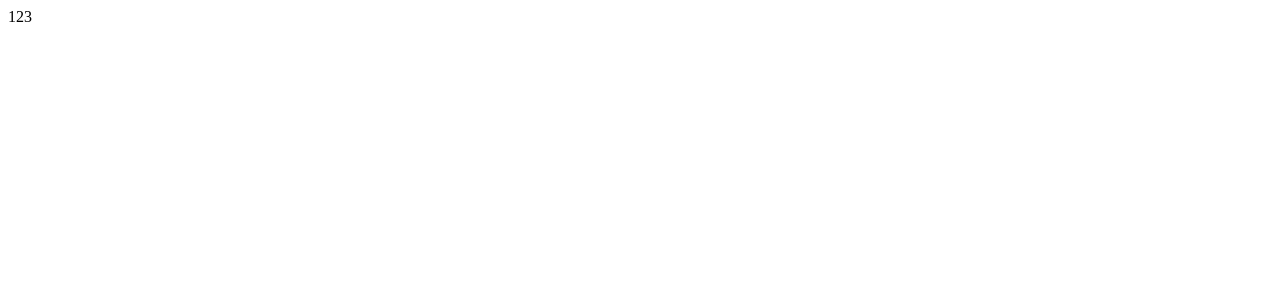
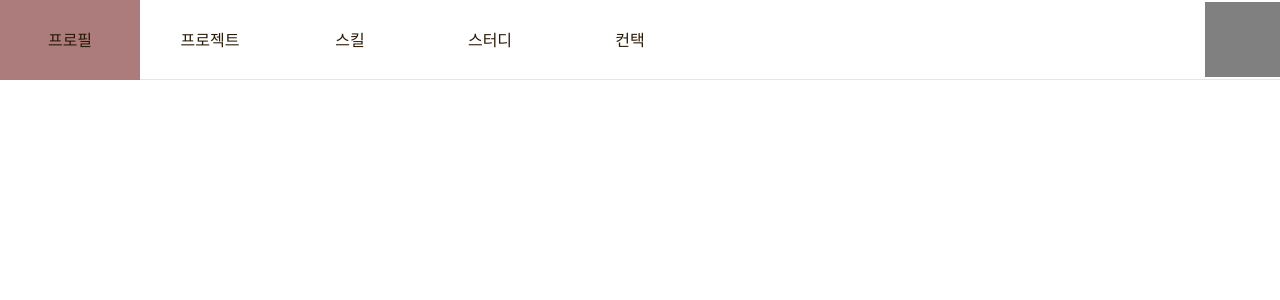
Before and after one commit to 2doh/portfolio, a Vue app: page / in a window 1280 px wide. Shown: the top 300 px of the page. Built offline with nearby package versions, Linux system fonts and the light colour scheme.

Commit message:
docs : 헤더 vuex 적용, css 일부 적용

```diff
--- a/src/App.vue
+++ b/src/App.vue
@@ -1,14 +1,18 @@
 <template>
-  <div>123</div>
+  <BaseHeader></BaseHeader>
+  <div>{{ getTitle }}</div>
 </template>
 
 <script>
+import { mapGetters } from "vuex";
+import BaseHeader from "./components/layout/BaseHeader.vue";
+
 export default {
   name: "App",
-  components: {},
-  methods: {},
-  data() {
-    return {};
+  components: { BaseHeader },
+  computed: {
+    // state 읽기
+    ...mapGetters(["getTitle"]),
   },
 };
 </script>
--- /dev/null
+++ b/src/assets/global.css
@@ -0,0 +1,50 @@
+@charset "utf-8";
+@import url("https://fonts.googleapis.com/css2?family=Noto+Sans+KR:wght@100..900&display=swap");
+* {
+  margin: 0px;
+  padding: 0px;
+  outline-style: none;
+  box-sizing: border-box;
+}
+a {
+  color: #000000;
+  text-decoration: none;
+}
+
+button {
+  font-family: "Inter", "Noto Sans KR", sans-serif;
+  font-weight: 300;
+  font-style: normal;
+  font-optical-sizing: auto;
+
+  background: inherit;
+  border: none;
+  box-shadow: none;
+  border-radius: 0;
+  padding: 0;
+  overflow: visible;
+  cursor: pointer;
+}
+
+html {
+  overflow-x: hidden;
+}
+
+body,
+* {
+  font-family: "Inter", "Noto Sans KR", sans-serif;
+  font-weight: 300;
+  font-style: normal;
+  font-optical-sizing: auto;
+  color: #2a1b07;
+}
+
+.br10 {
+  border-radius: 10px;
+}
+.br5 {
+  border-radius: 5px;
+}
+.br20 {
+  border-radius: 20px;
+}
--- /dev/null
+++ b/src/assets/reset.css
@@ -0,0 +1,124 @@
+html,
+body,
+div,
+span,
+applet,
+object,
+iframe,
+h1,
+h2,
+h3,
+h4,
+h5,
+h6,
+p,
+blockquote,
+pre,
+a,
+abbr,
+acronym,
+address,
+big,
+cite,
+code,
+del,
+dfn,
+em,
+img,
+ins,
+kbd,
+q,
+s,
+samp,
+small,
+strike,
+strong,
+sub,
+sup,
+tt,
+var,
+b,
+u,
+i,
+center,
+dl,
+dt,
+dd,
+ol,
+ul,
+li,
+fieldset,
+form,
+label,
+legend,
+table,
+caption,
+tbody,
+tfoot,
+thead,
+tr,
+th,
+td,
+article,
+aside,
+canvas,
+details,
+embed,
+figure,
+figcaption,
+footer,
+header,
+hgroup,
+menu,
+nav,
+output,
+ruby,
+section,
+summary,
+time,
+mark,
+audio,
+video {
+  margin: 0;
+  padding: 0;
+  border: 0;
+  font-size: 100%;
+  /* font: inherit; */
+  vertical-align: baseline;
+}
+/* HTML5 display-role reset for older browsers */
+article,
+aside,
+details,
+figcaption,
+figure,
+footer,
+header,
+hgroup,
+menu,
+nav,
+section {
+  display: block;
+}
+body {
+  line-height: 1;
+}
+ol,
+ul {
+  list-style: none;
+}
+blockquote,
+q {
+  quotes: none;
+}
+blockquote:before,
+blockquote:after,
+q:before,
+q:after {
+  content: "";
+  content: none;
+}
+table {
+  border-collapse: collapse;
+  border-spacing: 0;
+}
--- /dev/null
+++ b/src/assets/styles/_mixin.scss
@@ -0,0 +1,11 @@
+@import "../styles/variables";
+
+@mixin flex-center() {
+  display: flex;
+  align-items: center;
+  justify-content: center;
+}
+
+@mixin box-stroke() {
+  border: 2px solid $stroke-color;
+}
--- /dev/null
+++ b/src/assets/styles/_variables.scss
@@ -0,0 +1,3 @@
+$primary-color: #ac7b7b;
+$stroke-color: #e6e5e6;
+$font-color: #2a1b07;
--- /dev/null
+++ b/src/components/layout/BaseHeader.vue
@@ -0,0 +1,79 @@
+<template>
+  <div class="header-wrap">
+    <div class="header-title-wrap">
+      <ul class="list-wrap">
+        <li
+          class="header-title"
+          v-for="(item, index) in title"
+          v-on:click="handleTitleClick(index, item)"
+          :key="index"
+          :class="{ active: activeIndex === index }"
+        >
+          {{ item }}
+        </li>
+      </ul>
+    </div>
+    <div>
+      <div class="user-icon"></div>
+    </div>
+  </div>
+</template>
+
+<script>
+import { mapMutations } from "vuex";
+
+export default {
+  name: "BaseHeader",
+  methods: {
+    ...mapMutations(["setTitle"]),
+    handleTitleClick(index, item) {
+      this.activeIndex = index;
+      this.setTitle(item);
+      console.log(item);
+    },
+  },
+  data() {
+    return {
+      title: ["프로필", "프로젝트", "스킬", "스터디", "컨택"],
+      activeIndex: 0,
+    };
+  },
+};
+</script>
+
+<style lang="scss" scoped>
+@import "/src/assets/styles/mixin";
+
+.header-wrap {
+  width: 100%;
+  height: 80px;
+  @include flex-center();
+  border-bottom: 1px solid $stroke-color;
+  z-index: 999999;
+}
+.header-title-wrap {
+  width: 100%;
+  height: 100%;
+  /* background-color: antiquewhite; */
+}
+.user-icon {
+  background-color: gray;
+  width: 75px;
+  height: 75px;
+}
+.list-wrap {
+  display: flex;
+  width: 100%;
+}
+.header-title {
+  width: 100%;
+  max-width: 140px;
+  height: 80px;
+  @include flex-center();
+  cursor: pointer;
+  transition: background-color 0.3s ease;
+}
+.header-title.active {
+  background-color: $primary-color;
+}
+</style>
--- /dev/null
+++ b/src/store/index.js
@@ -0,0 +1,18 @@
+import { createStore } from "vuex";
+
+const store = createStore({
+  state: {
+    initTitle: "",
+  },
+  getters: {
+    getTitle(state) {
+      return state.initTitle;
+    },
+  },
+  mutations: {
+    setTitle(state, value) {
+      state.initTitle = value;
+    },
+  },
+});
+export default store;
```
Also changed, not shown: package.json (+7 -5 lines), src/main.js (+6 -2 lines), .prettierrc.json (added), src/assets/logo.png (deleted), 1 other file (tests, documents, lock files or other folders).
